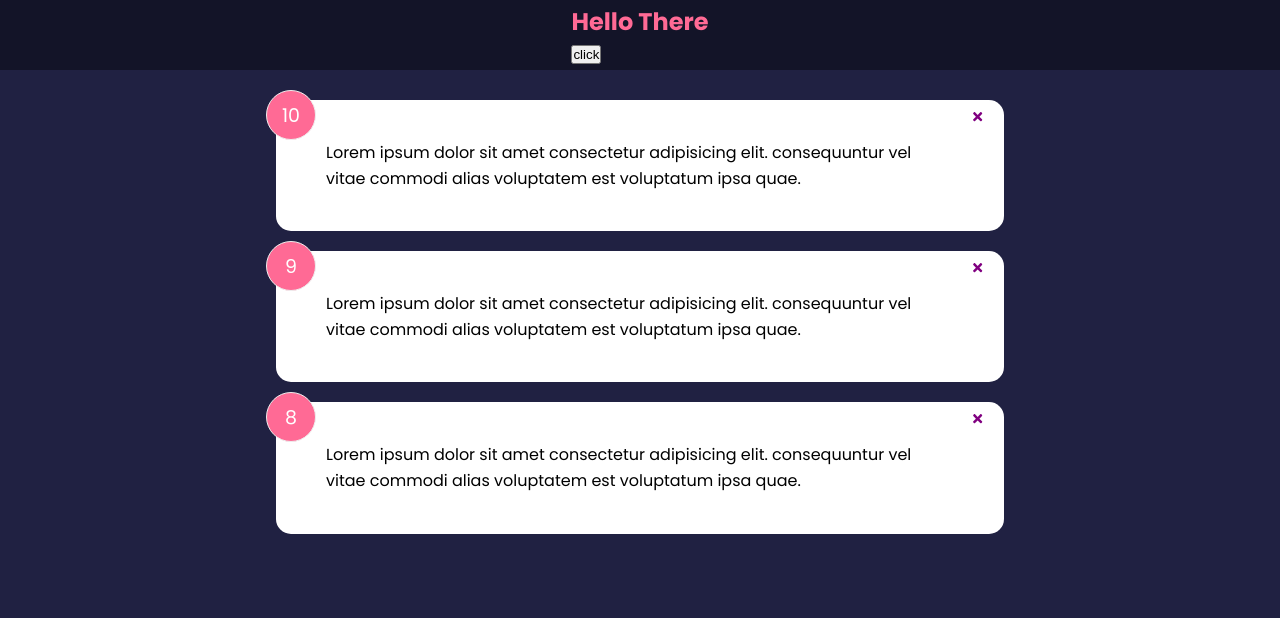
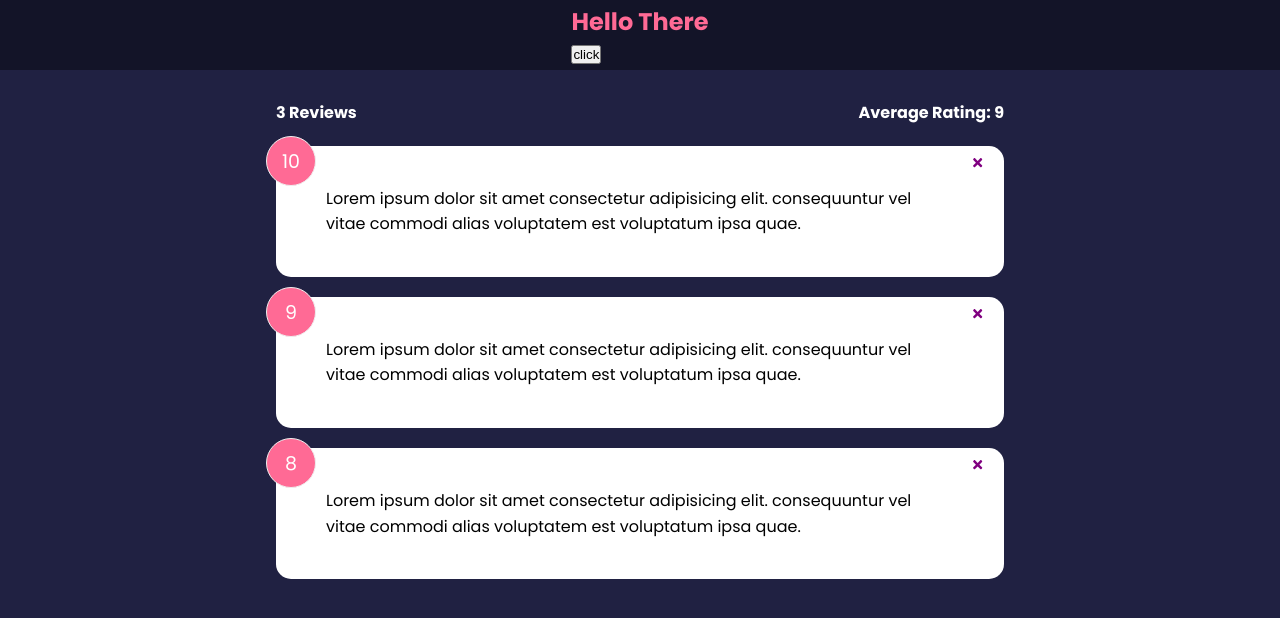
Before and after one commit to Hosseinht/rateapp-react, a React (Create React App) app: page / in a window 1280 px wide. Shown: the top 618 px of the page. Built offline with nearby package versions, Linux system fonts and the light colour scheme.

Commit message:
RateStats

```diff
--- a/src/App.js
+++ b/src/App.js
@@ -2,6 +2,7 @@ import Header from "./components/Header";
 import RateList from "./components/RateList";
 import RateData from "./data/RateData";
 import {useState} from "react";
+import RateStats from "./components/RateStats";
 
 
 function App() {
@@ -19,6 +20,7 @@ function App() {
         <>
             <Header reverse={reverse} setReverse={setReverse}/>
             <div className='container'>
+                <RateStats rateData={rateData}/>
                 <RateList
                     reverse={reverse}
                     rateData={rateData}
--- a/src/components/RateList.jsx
+++ b/src/components/RateList.jsx
@@ -3,7 +3,7 @@ import RateItem from "./RateItem";
 
 const RateList = ({rateData , reverse,handleDelete}) => {
     if (!rateData || rateData.length === 0) {
-        return <p>No rate data yet</p>
+        return <p>No rate yet</p>
     }
     return (
         <div className='feedback-list'>
--- /dev/null
+++ b/src/components/RateStats.jsx
@@ -0,0 +1,24 @@
+import PropTypes from "prop-types";
+
+const RateStats = ({rateData}) => {
+    let average = rateData.reduce((acc, cur) => {
+        return acc + cur.rating
+    }, 0) / rateData.length
+    // accumulator + current. 0 is default for acc
+
+    average = average.toFixed(1).replace(/[.,]0$/,'')
+    // we don't want 8.6666666 or something like that. if it is 0 replace it with nothing
+
+    return (
+        <div className='feedback-stats'>
+           <h4>{rateData.length} Reviews</h4>
+            <h4>Average Rating: {isNaN(average) ? 0 : average}</h4>
+        </div>
+    );
+};
+
+RateStats.prototype = {
+    rateData: PropTypes.array.isRequired
+}
+
+export default RateStats;
```
